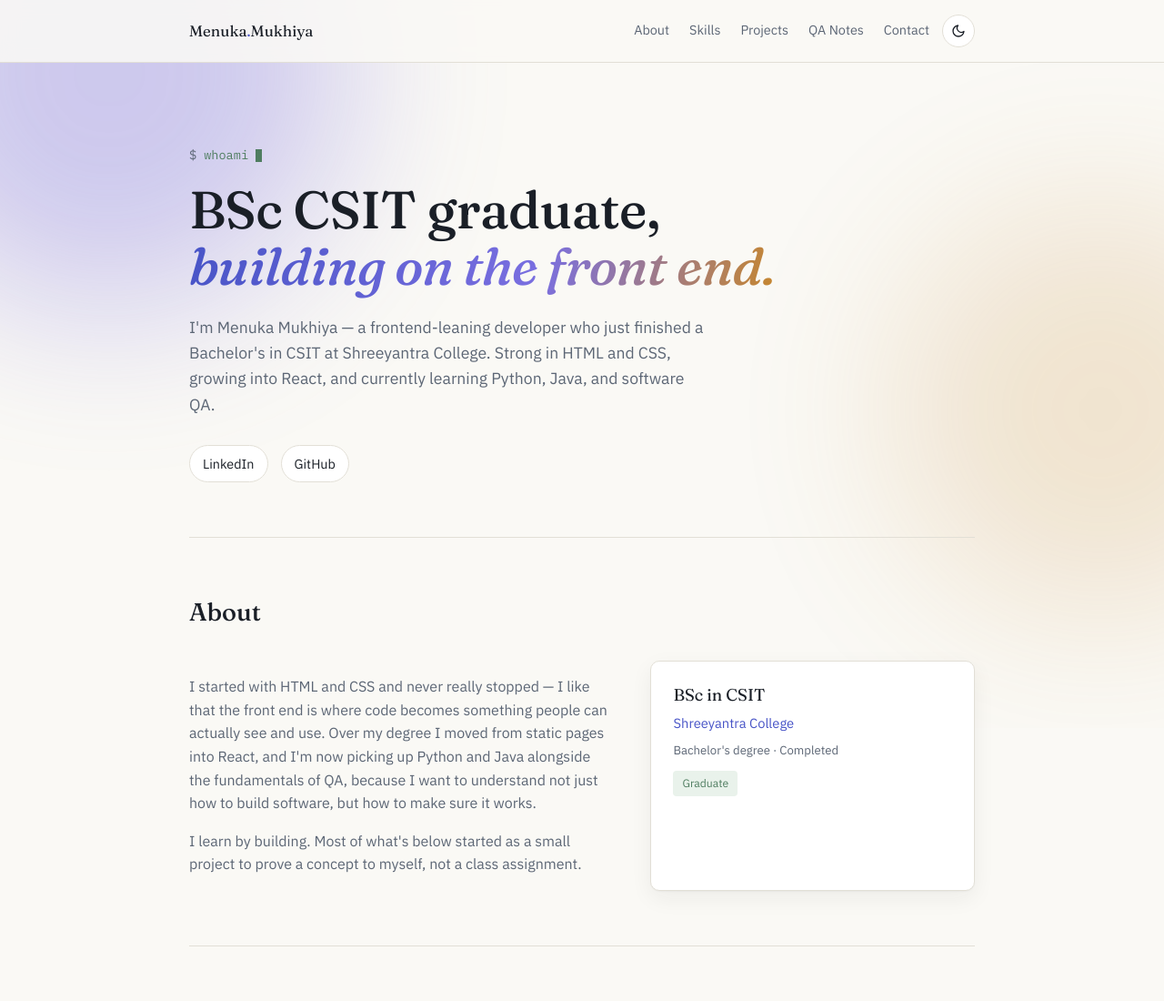
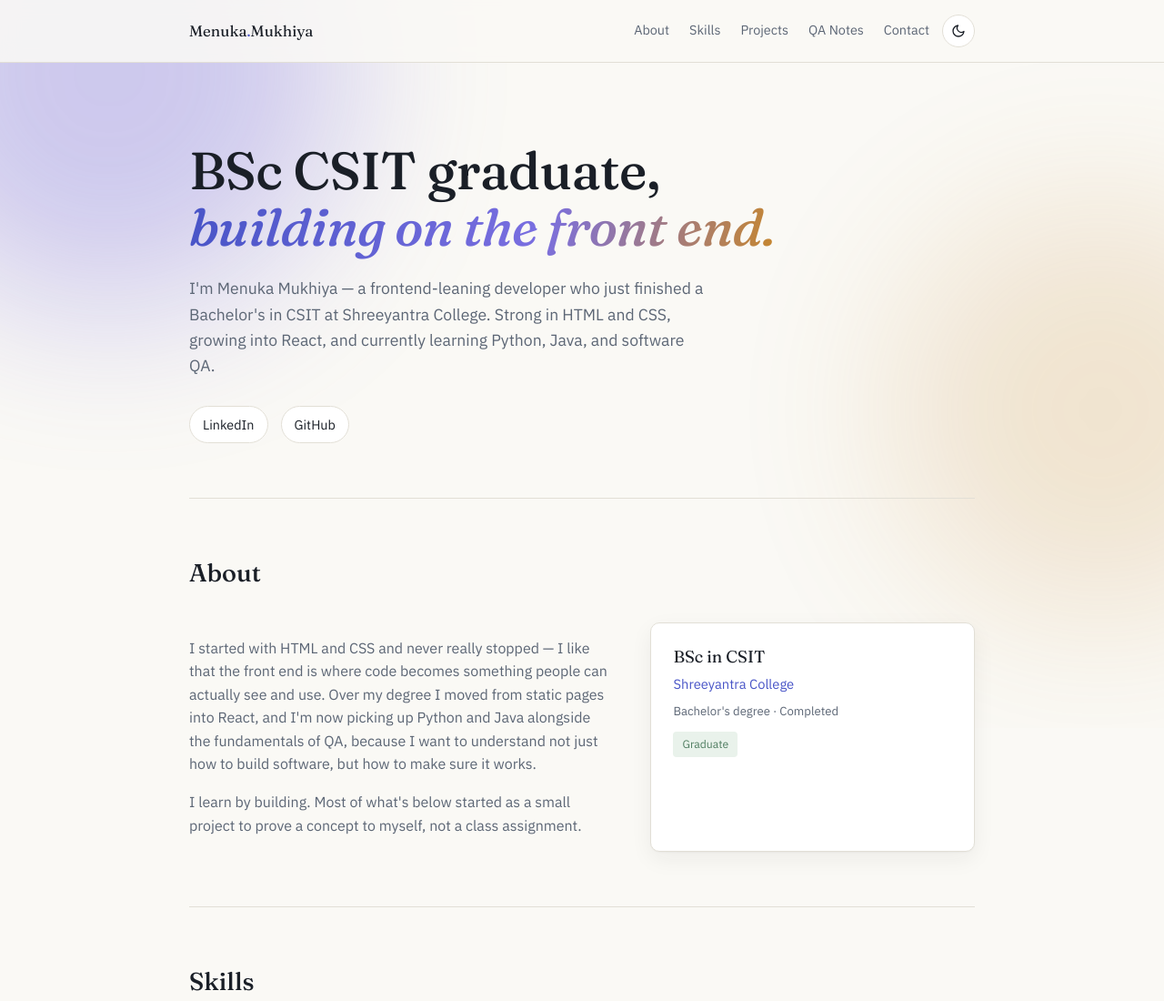
Before and after one commit to Menuka86/Menuka86.github.io, a plain HTML site: page index.html in a window 1280 px wide. Shown: the top 1100 px of the page at 91% size. Drawn offline with nearby package versions, Linux system fonts and the light colour scheme.

Commit message:
index.html

```diff
--- a/index.html
+++ b/index.html
@@ -303,7 +303,7 @@
 <div class="wrap">
 
   <section class="hero">
-    <div class="prompt">whoami<span class="caret"></span></div>
+    <!-- <div class="prompt">whoami<span class="caret"></span></div> -->
     <h1>BSc CSIT graduate,<br><span class="accent">building on the front end.</span></h1>
     <p class="tagline">I'm Menuka Mukhiya — a frontend-leaning developer who just finished a Bachelor's in CSIT at Shreeyantra College. Strong in HTML and CSS, growing into React, and currently learning Python, Java, and software QA.</p>
     <div class="contact-row">
```
